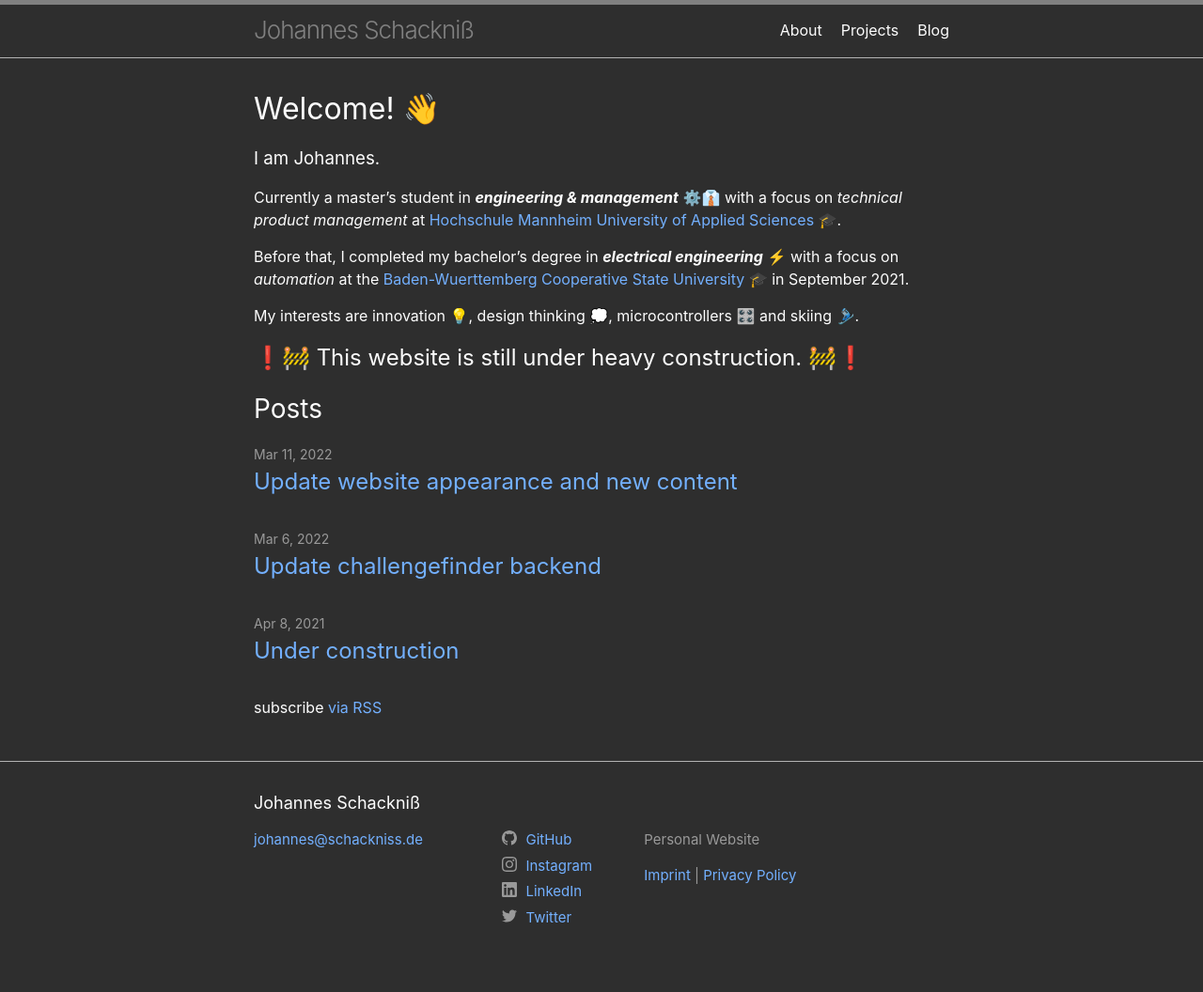
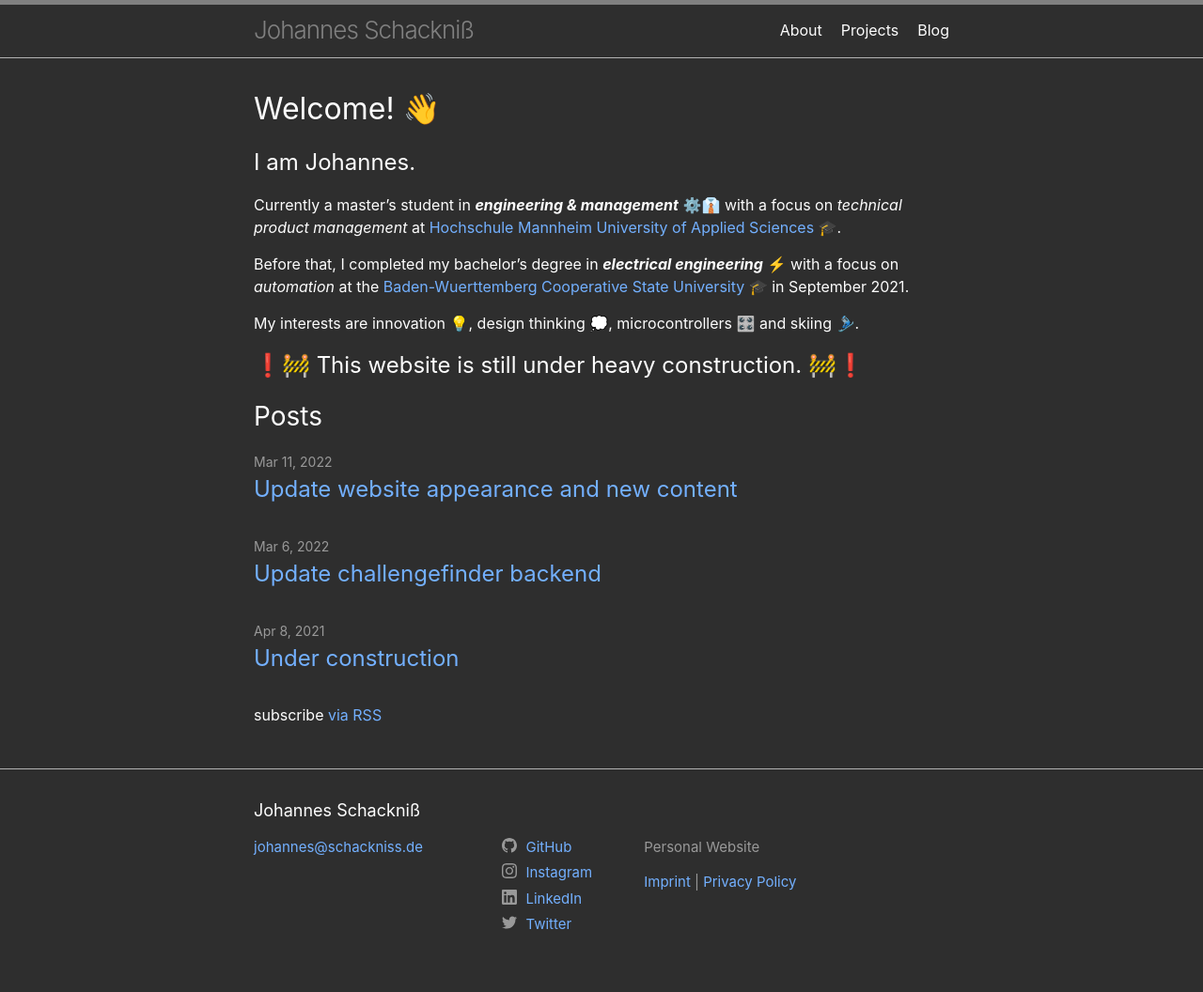
Before and after one commit to schackniss/schackniss.de, a Jekyll site: the page built from index.md, in a window 1280 px wide. Shown: the whole page at 94% size. Built offline with Jekyll 4.4.1, drawn with Linux system fonts in a browser that asks for light colours.

Commit message:
Change heading font size

```diff
--- a/index.md
+++ b/index.md
@@ -2,7 +2,7 @@
 layout: home
 title: Welcome! 👋
 ---
-### I am Johannes.
+## I am Johannes.
 Currently a master's student in ***engineering & management*** ⚙️👔 with a focus on *technical product management* at [Hochschule Mannheim  University of Applied Sciences 🎓](https://www.english.hs-mannheim.de/the-university.html).
 
 Before that, I completed my bachelor's degree in ***electrical engineering*** ⚡ with a focus on *automation* at the [Baden-Wuerttemberg Cooperative State University 🎓](https://www.dhbw.de/) in September 2021.
```
